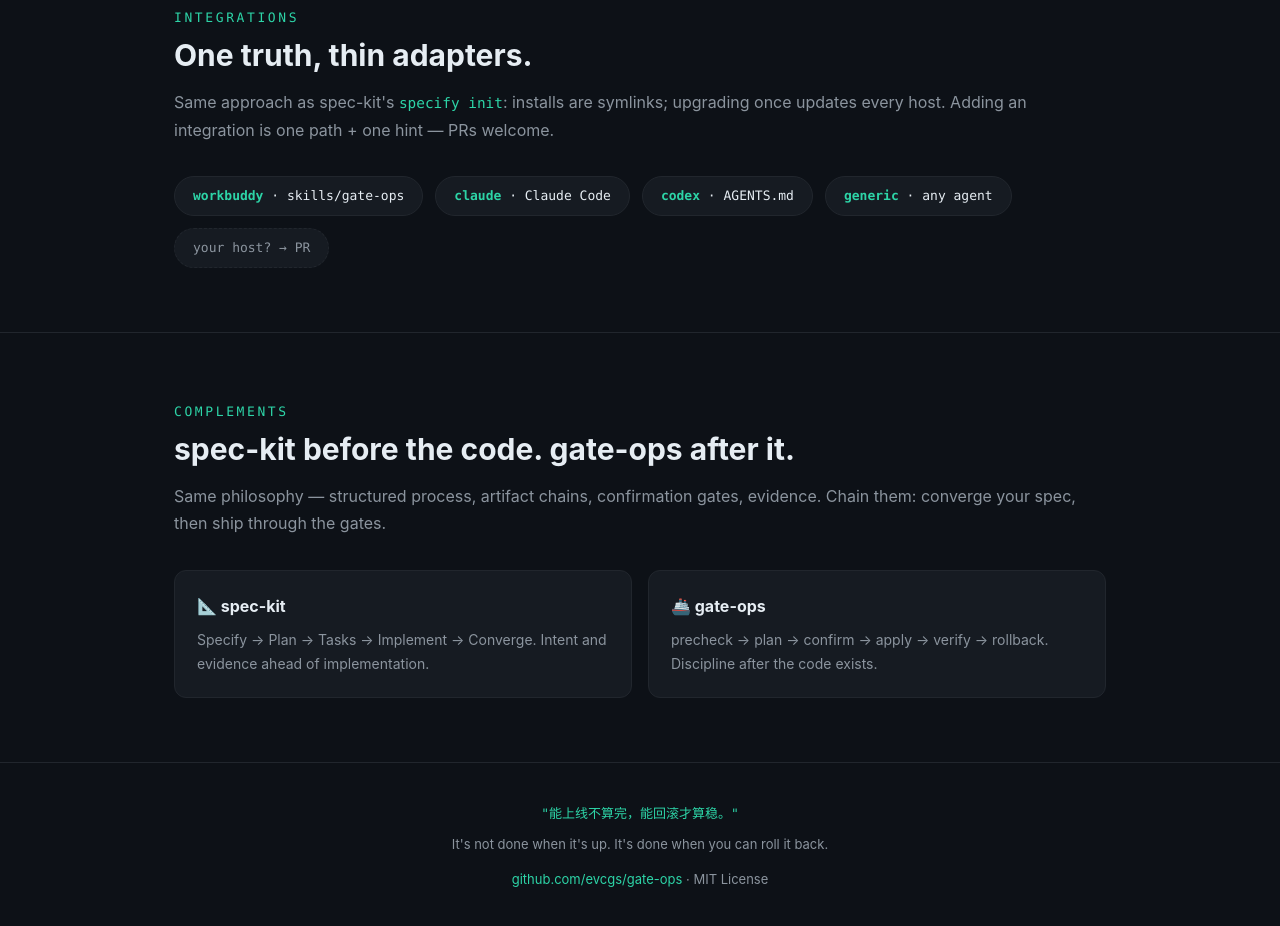
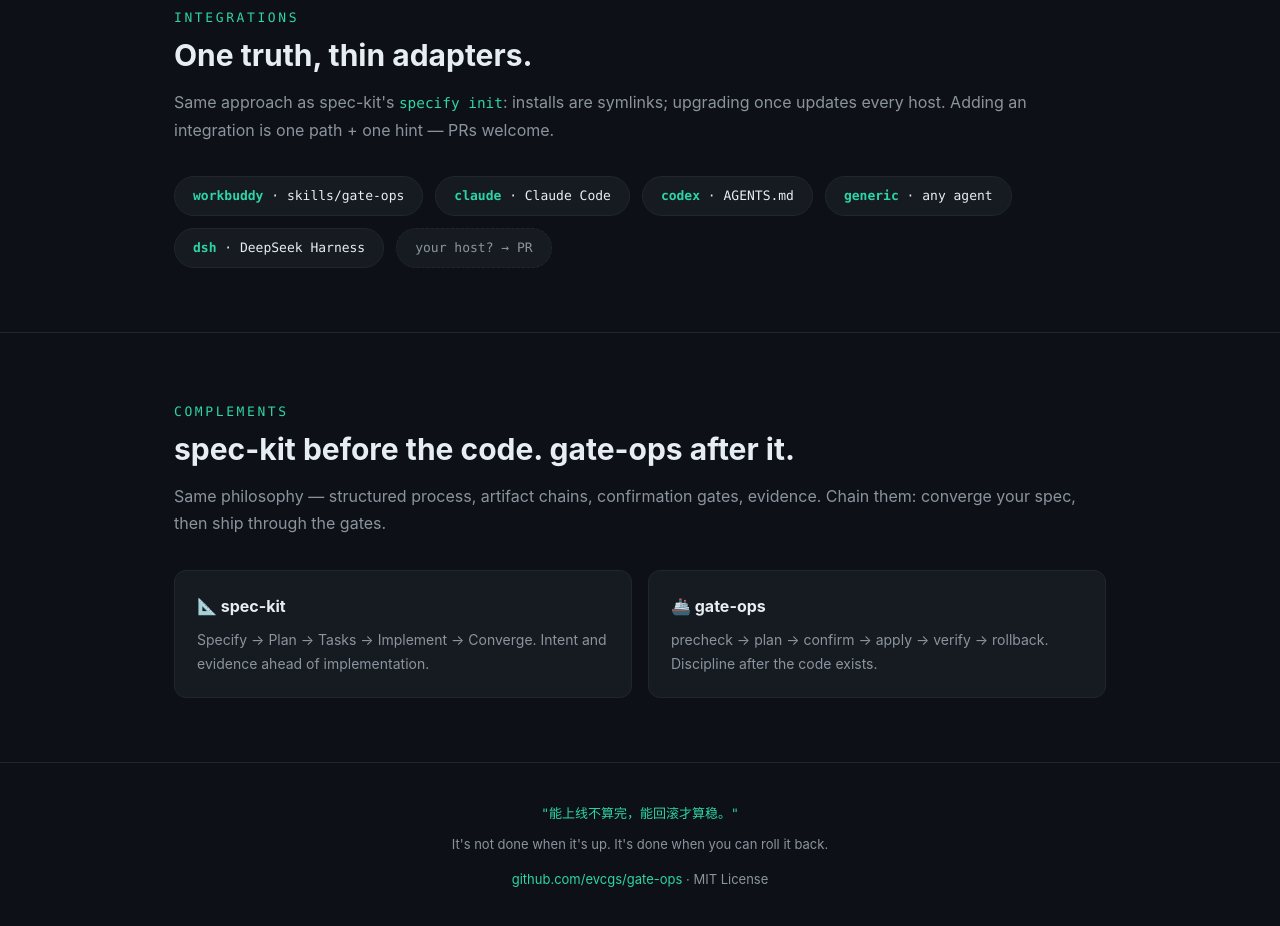
Before and after one commit to evcgs/gate-ops, a plain HTML site: page docs/index.html in a window 1280 px wide. Shown: the part 3582-4508 px from the top of the page. Drawn offline with Linux system fonts and the light colour scheme.

Commit message:
docs(landing): add DeepSeek Harness (dsh) integration chip

```diff
--- a/docs/index.html
+++ b/docs/index.html
@@ -198,6 +198,7 @@
       <span class="chip"><b>claude</b> · Claude Code</span>
       <span class="chip"><b>codex</b> · AGENTS.md</span>
       <span class="chip"><b>generic</b> · <span data-i18n="anyAgent"></span></span>
+      <span class="chip"><b>dsh</b> · DeepSeek Harness</span>
       <span class="chip" style="border-style:dashed;color:#8b949e" data-i18n="prChip"></span>
     </div>
   </div>
```
